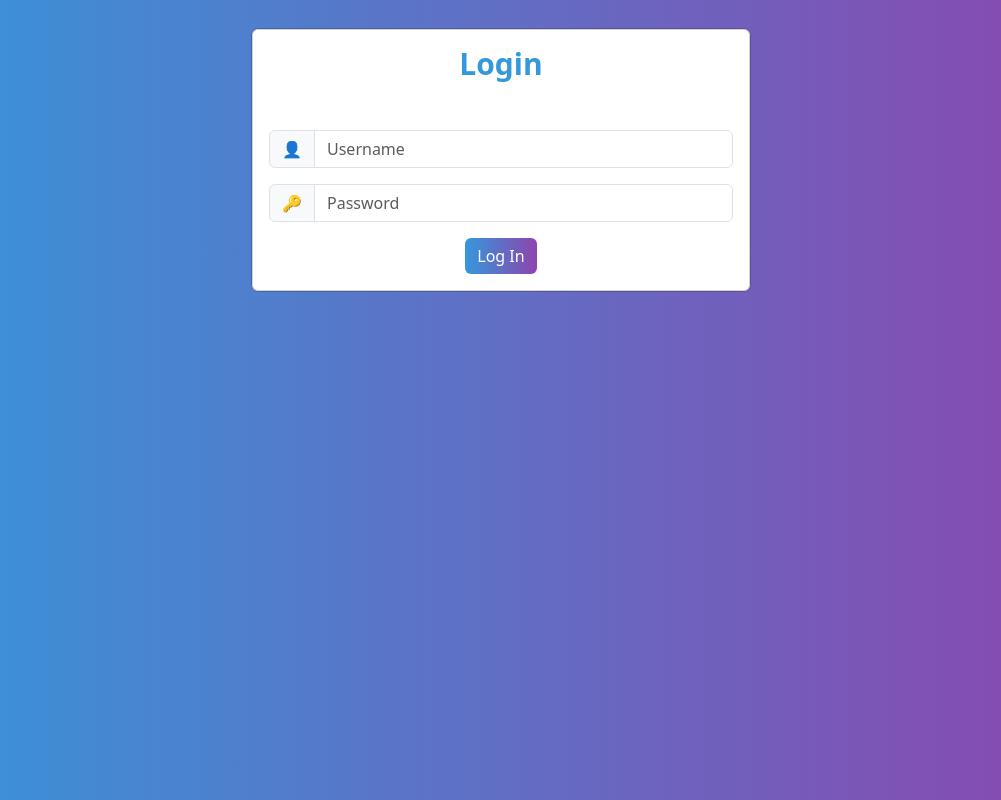
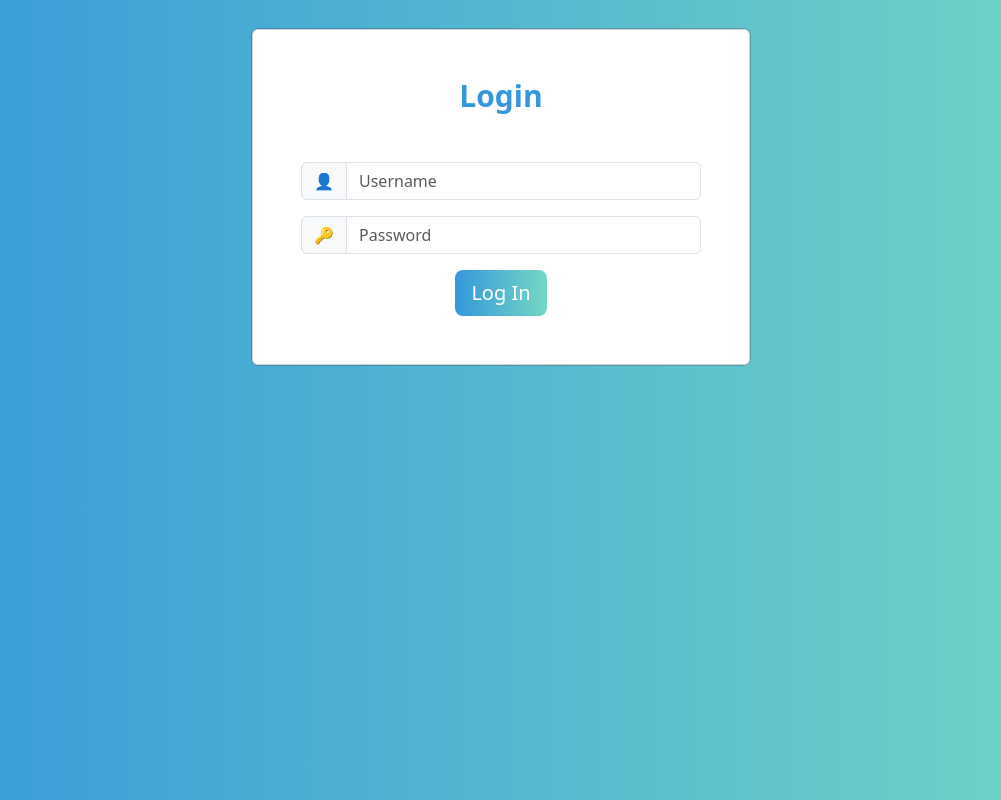
Before and after one commit to AdrianBedon/front-react, a React (Vite) app in the folder viewsApiViajes/: page /login in a window 1280 px wide. Shown: the whole page, without its empty margins (139-1140 px from the left). Built offline with nearby package versions, Linux system fonts and the light colour scheme.

Commit message:
Modify LoginPage

```diff
--- a/viewsApiViajes/src/auth/pages/LoginPage.jsx
+++ b/viewsApiViajes/src/auth/pages/LoginPage.jsx
@@ -38,7 +38,7 @@ export const LoginPage = () => {
         <div className="modal-dialog">
           <div className="modal-content">
             <div className="card">
-              <div className="card-body">
+              <div className="card-body p-5">
                 <h5 className="text-center mb-5">Login</h5>
                 <form onSubmit={onSubmit}>
                   <div className="input-group mb-3">
@@ -63,10 +63,10 @@ export const LoginPage = () => {
                       onChange={onInputChange}
                     />
                   </div>
-                  <div className="d-flex justify-content-center text-body">
+                  <div className="d-flex justify-content-center">
                     <button
                       type="submit"
-                      className="btn btn-success gradient-custom"
+                      className="btn btn-success btn-block btn-lg gradient-custom"
                     >
                       Log In
                     </button>
--- a/viewsApiViajes/src/styles.css
+++ b/viewsApiViajes/src/styles.css
@@ -48,11 +48,11 @@ h5 {
 
 .gradient-custom {
     background: #3498DB;
-    background: linear-gradient(to right, rgba(52, 152, 219), rgba(142, 68, 173));
+    background: linear-gradient(to right, rgba(52, 152, 219), rgba(118, 215, 196));
     border: 0px;
 }
 
 .bg-gradient-login {
     background: #3498DB;
-    background: linear-gradient(to right, rgba(52, 152, 219), rgba(142, 68, 173));
+    background: linear-gradient(to right, rgba(52, 152, 219), rgba(118, 215, 196));
 }
```
